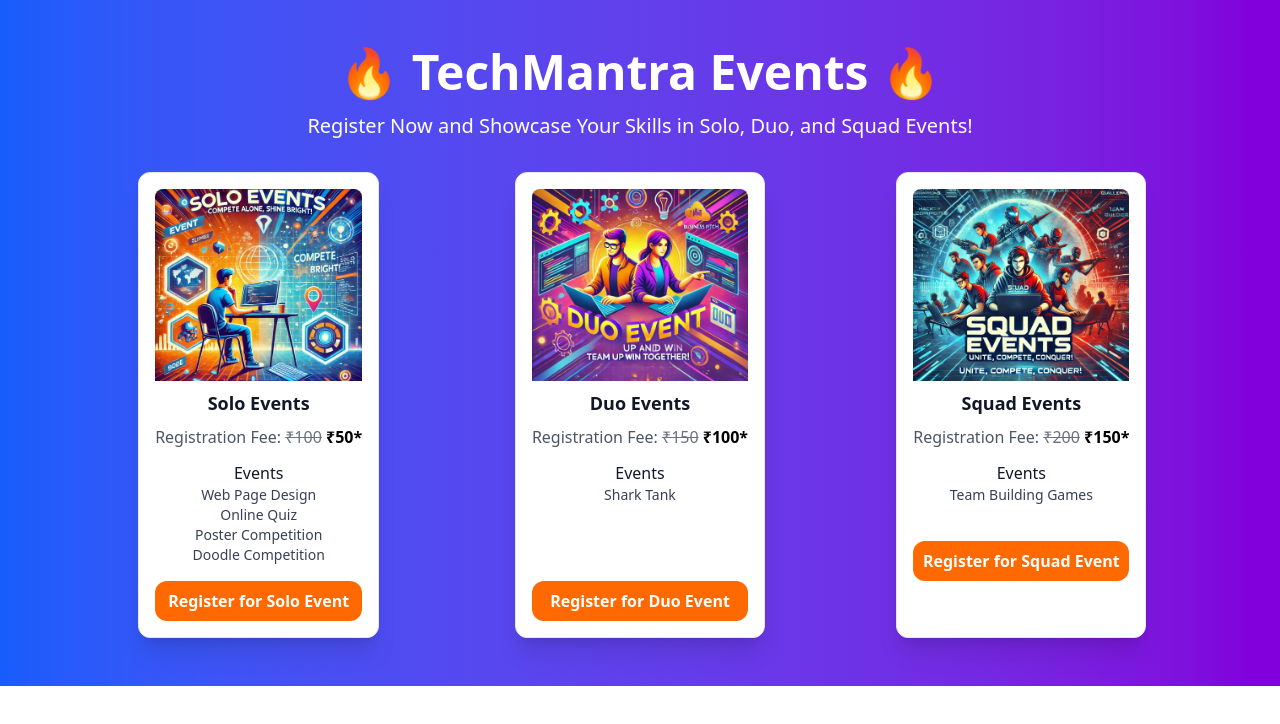
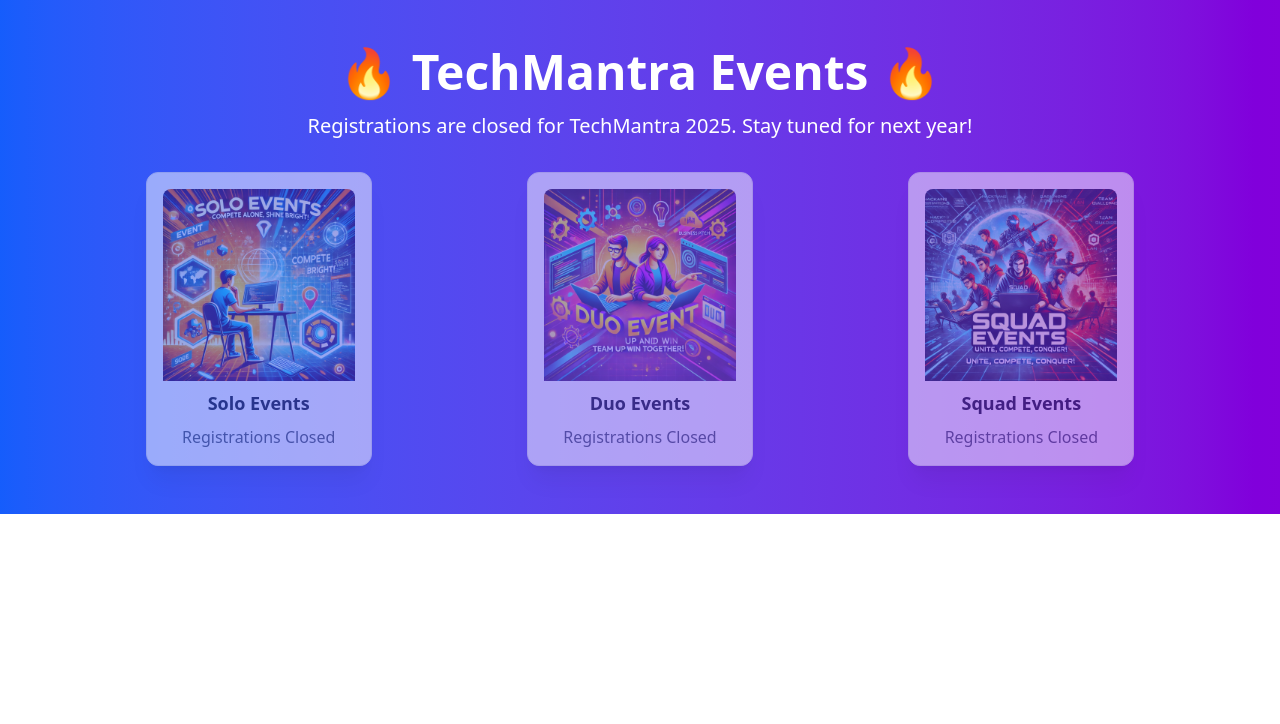
Before and after one commit to im-prathamesh-dev/TechMantraRegi, a React (Vite) app in the folder my-app/: page / in a window 1280 px wide. Shown: the top 724 px of the page. Built offline with nearby package versions, Linux system fonts and the light colour scheme.

Commit message:
Registration CLosed

```diff
--- a/my-app/src/App.jsx
+++ b/my-app/src/App.jsx
@@ -7,6 +7,7 @@ import SoloRegisterCard from "./components/RegisterCard/SoloRegisterCard.jsx";
 import DuoRegisterCard from "./components/RegisterCard/DuoRegisterCard.jsx";
 import SquadRegisterCard from "./components/RegisterCard/SquadRegisterCard.jsx";
 import NewStyle from "./components/NewStyle.jsx";
+import FinalStyle from "./components/FinalStyle.jsx";
 
 function App() {
   return (
@@ -14,7 +15,8 @@ function App() {
       <Analytics />
       <Toaster position="top-center" reverseOrder={false} />
       <Routes>
-        <Route element={<NewStyle />} path="/" />
+        {/* <Route element={<NewStyle />} path="/" /> */}
+        <Route element={<FinalStyle/>} path="/" />
 
         <Route element={<SoloRegisterCard />} path="/SoloRegistration" />
         <Route element={<DuoRegisterCard />} path="/DuoRegistration" />
--- /dev/null
+++ b/my-app/src/components/FinalStyle.jsx
@@ -0,0 +1,47 @@
+import React from "react";
+// import { Link } from "react-router-dom";
+import Solo from "../assets/img/Solo.jpg"
+import Duo from "../assets/img/Duo.jpg"
+import Squad from "../assets/img/Squad.jpg"
+
+
+function FinalStyle() {
+  return (
+    <>
+      <div className="w-full  bg-gradient-to-r from-blue-600 to-purple-700 py-12 px-6 md:px-12 text-white text-center">
+  <h1 className="text-3xl md:text-5xl font-bold mb-4">🔥 TechMantra Events 🔥</h1>
+  <p className="text-lg md:text-xl font-light">
+    Registrations are closed for TechMantra 2025. Stay tuned for next year!
+
+  </p>
+
+
+  <div className="mt-8 grid grid-cols-1 sm:grid-cols-2 lg:grid-cols-3 gap-6 px-4 md:px-8">
+    {/* Solo Event */}
+    <div className="max-w-sm mx-auto border border-gray-200 rounded-xl p-4 shadow-xl bg-white text-gray-900 opacity-50">
+      <img className="rounded-t-lg w-full h-48 object-cover" src={Solo} alt="Solo Event" />
+      <h2 className="text-lg font-semibold mt-2 text-center">Solo Events</h2>
+      <p className="mt-2 text-gray-600 text-center">Registrations Closed</p>
+    </div>
+
+    {/* Duo Event */}
+    <div className="max-w-sm mx-auto border border-gray-200 rounded-xl p-4 shadow-xl bg-white text-gray-900 opacity-50">
+      <img className="rounded-t-lg w-full h-48 object-cover" src={Duo} alt="Duo Event" />
+      <h2 className="text-lg font-semibold mt-2 text-center">Duo Events</h2>
+      <p className="mt-2 text-gray-600 text-center">Registrations Closed</p>
+    </div>
+
+    {/* Squad Event */}
+    <div className="max-w-sm mx-auto border border-gray-200 rounded-xl p-4 shadow-xl bg-white text-gray-900 opacity-50">
+      <img className="rounded-t-lg w-full h-48 object-cover" src={Squad} alt="Squad Event" />
+      <h2 className="text-lg font-semibold mt-2 text-center">Squad Events</h2>
+      <p className="mt-2 text-gray-600 text-center">Registrations Closed</p>
+    </div>
+  </div>
+</div>
+
+    </>
+  );
+}
+
+export default FinalStyle;
```
